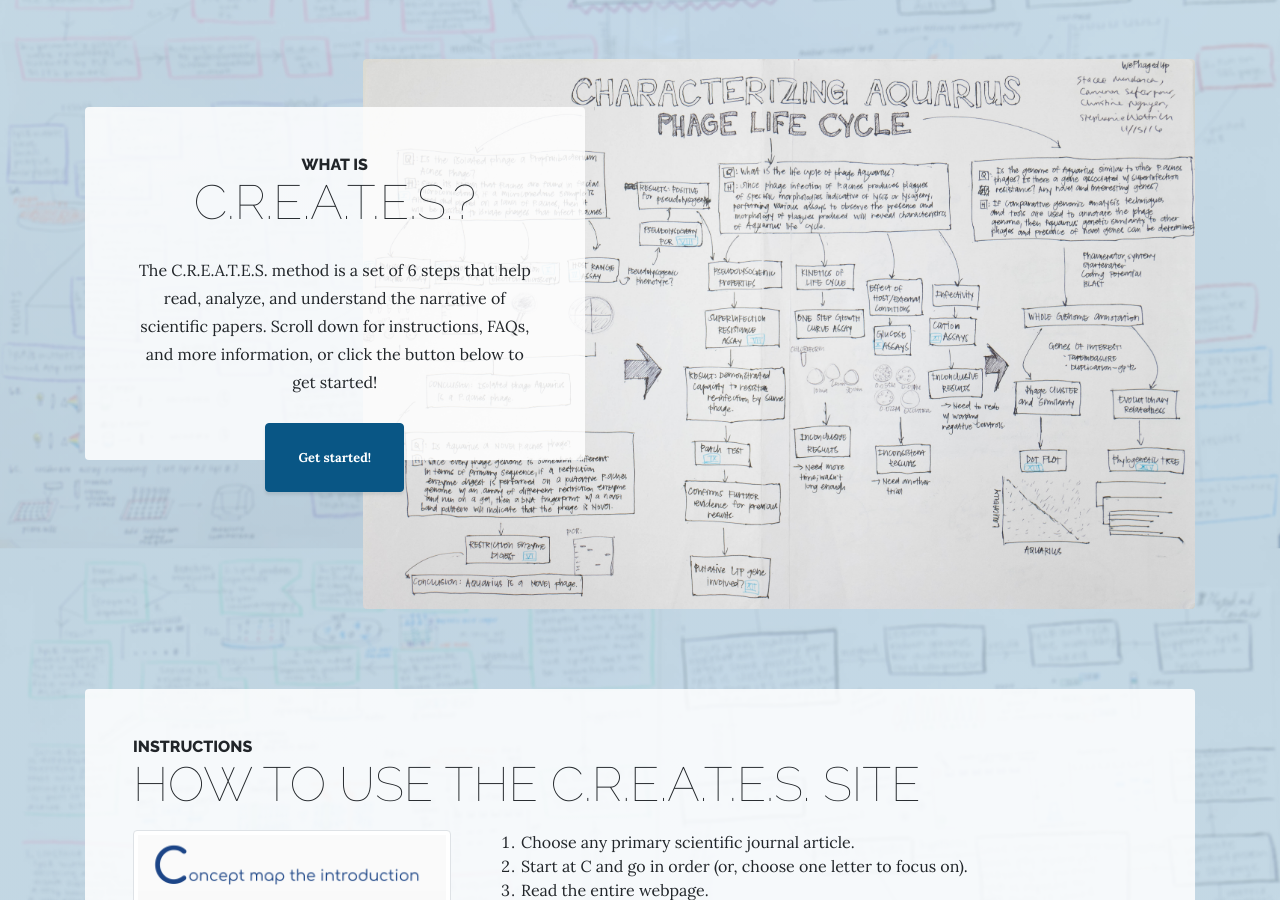
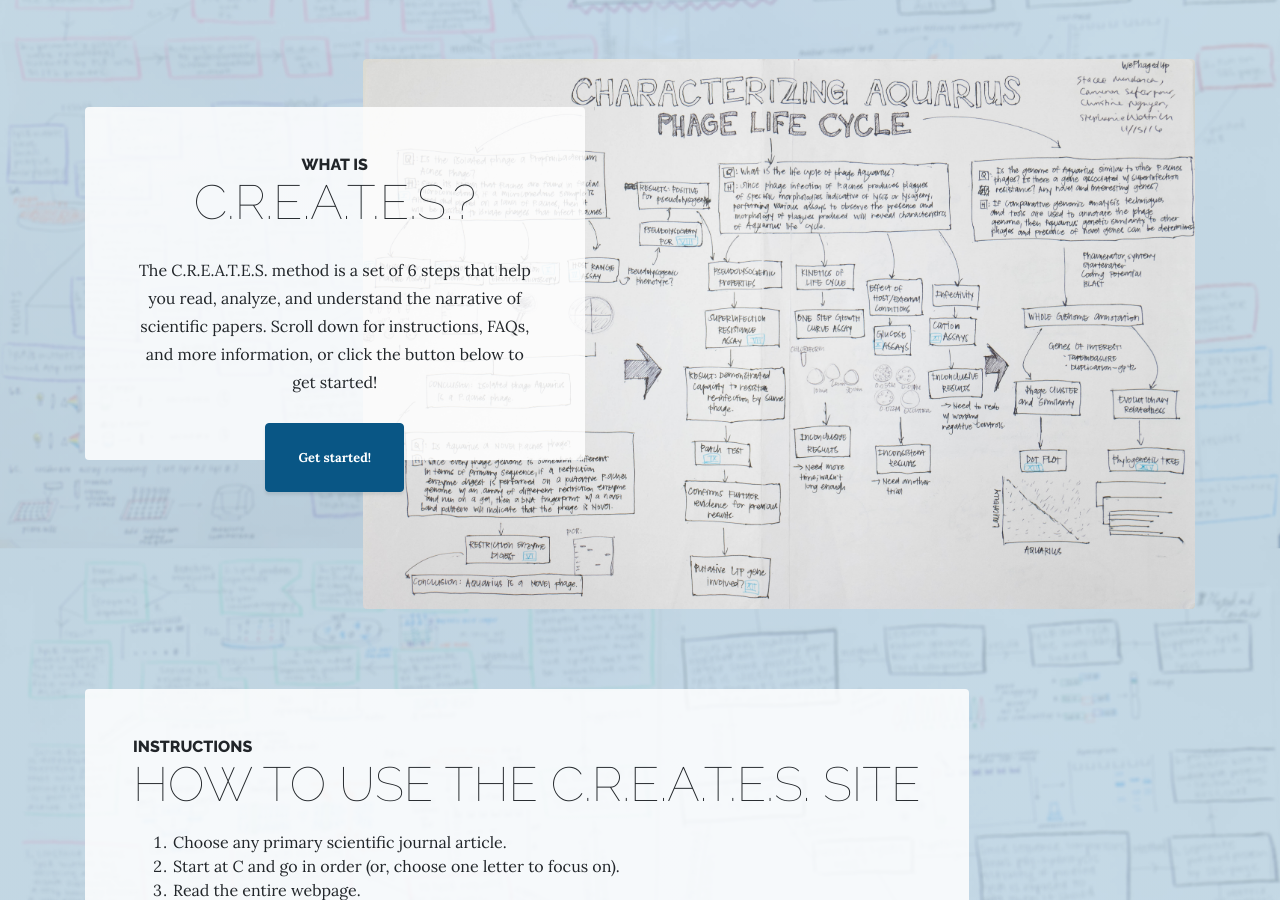
Before and after one commit to woof84/woof84.github.io-creates, a Jekyll site: the page built from index.html, in a window 1280 px wide and 900 px high, scrolled down 421 px. Built offline with Jekyll 4.4.1, drawn with Linux system fonts in a browser that asks for light colours; nearby versions of some CDN libraries.

Commit message:
Update home.html
wording change + hiding image that has typo

```diff
--- a/_layouts/home.html
+++ b/_layouts/home.html
@@ -22,7 +22,7 @@
                         <span class="section-heading-upper">What is</span>
                         <span class="section-heading-lower">C.R.E.A.T.E.S.?</span>
                     </h2>
-                    <p class="mb-3">The C.R.E.A.T.E.S. method is a set of 6 steps that help read, analyze, and understand the narrative of scientific papers. Scroll down for instructions, FAQs, and more information, or click the button below to get started!
+                    <p class="mb-3">The C.R.E.A.T.E.S. method is a set of 6 steps that help you read, analyze, and understand the narrative of scientific papers. Scroll down for instructions, FAQs, and more information, or click the button below to get started!
                     </p>
                     <div class="intro-button mx-auto">
                         <a class="btn btn-primary btn-xl" href="{{ 'c/' | absolutel_url }}">Get started!</a>
@@ -45,11 +45,14 @@
                             </h2>
                             <div class="mt-2" style="text-transform: none">
                                 <div class="row mt-3">
+                                    <!-- hiding the image while we fix the typo -->
+                                    <!--
                                     <div class="col-12 col-sm-12 col-md-4">
                                         <div class="mx-auto">
                                             <a data-toggle="modal" data-target="#step-1-1-info" href="#"><img src="{{ '/img/home_acronym.png' | absolute_url }}" class="img-thumbnail " alt="CREATES acronym. Concept map the introduction. Read and annotate the methods and results. Elucidate the hypothesis for each experiment. Analyze and interpret the data. Think of the next Experiment. Synthesize the entire paper to illustrate the scientific narrative."></a>
                                         </div>
                                     </div>
+                                    -->
                                     <div class="col col-sm-12 col-md-8">
                                         <ol>
                                             <li>Choose any primary scientific journal article.</li>
```
